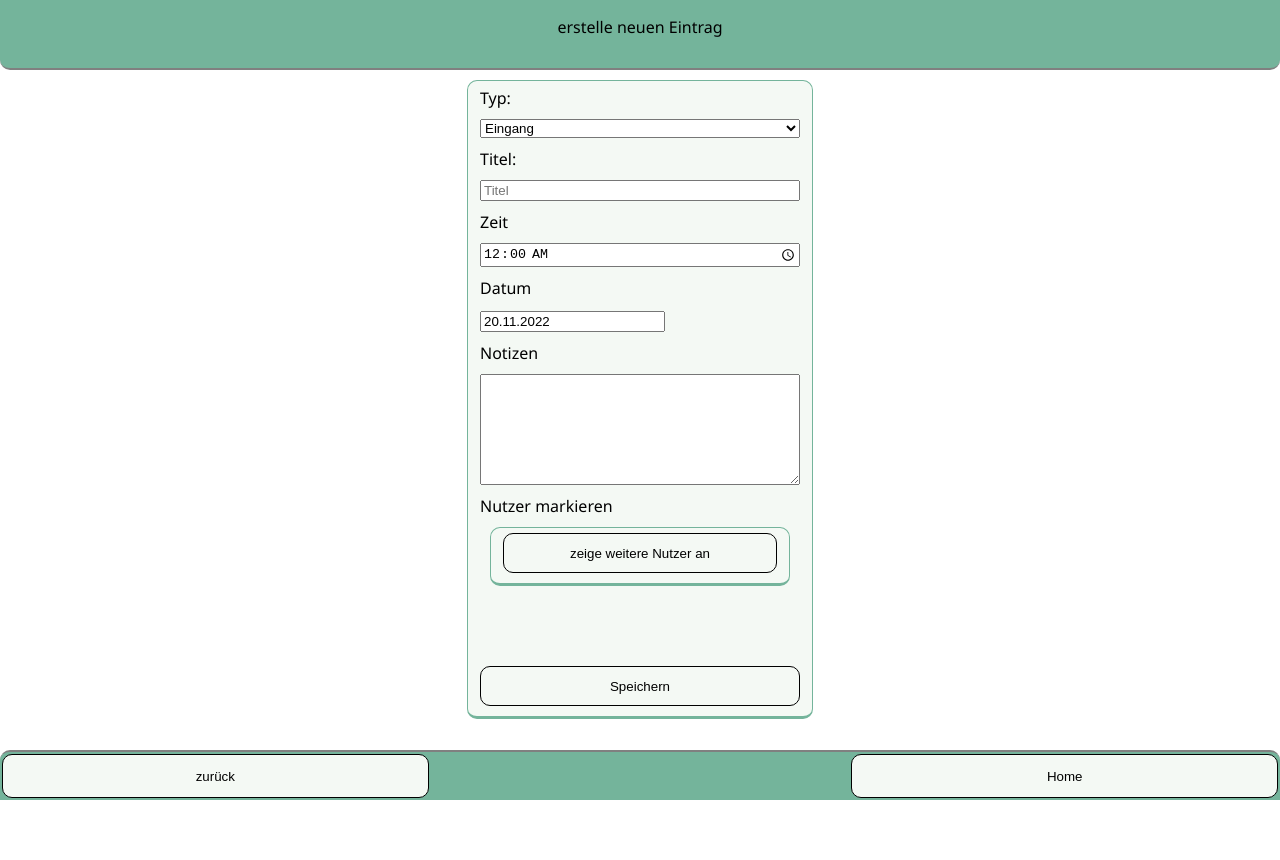
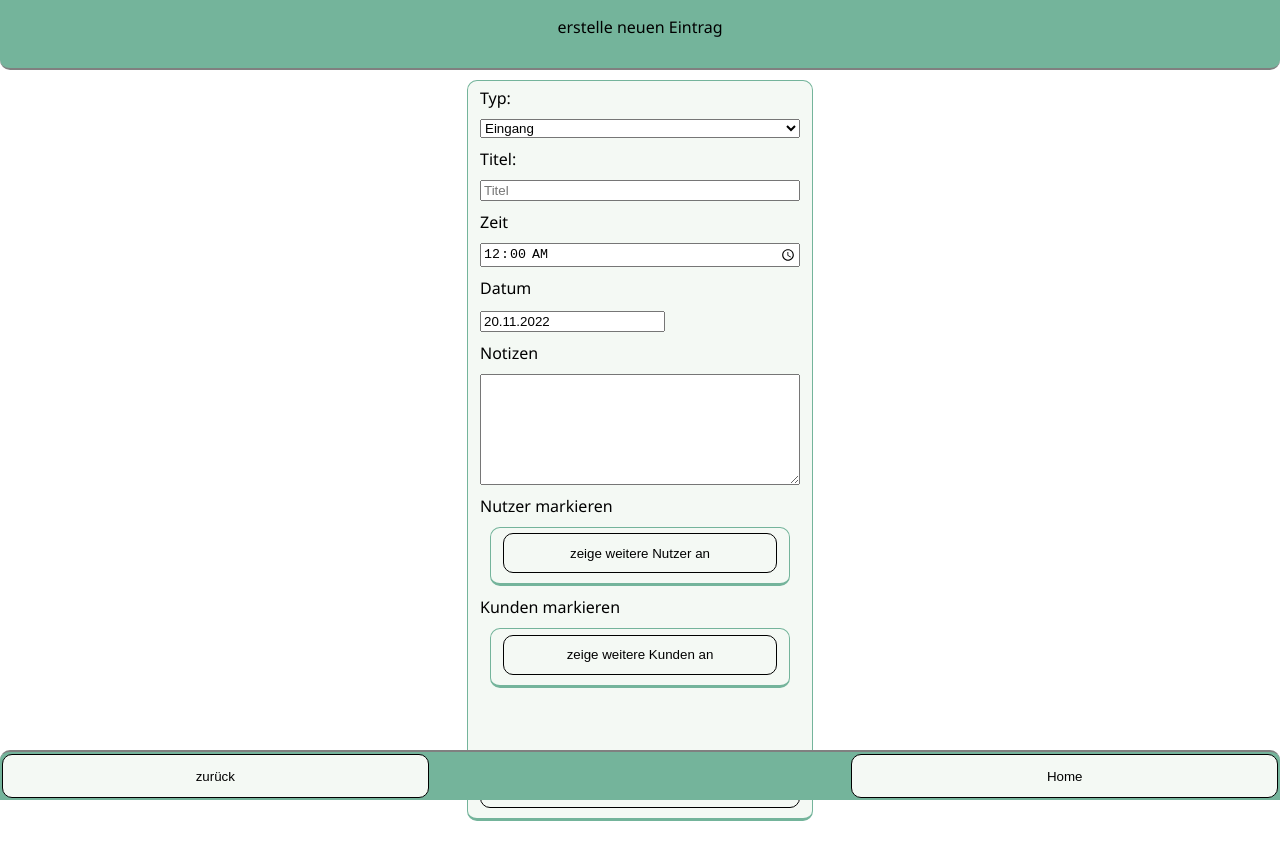
Before and after one commit to SergeBrakow/neuefische-capstone-project-Cibri, a React (Create React App) app: page /orderCreate/1 in a window 1280 px wide. Shown: the top 860 px of the page. Before the commit the page ends 800 px from the top, so only its background shows below. Built offline with nearby package versions, Linux system fonts and the light colour scheme.

Commit message:
add customer selection in create

```diff
--- a/src/components/OrderCreateForm.js
+++ b/src/components/OrderCreateForm.js
@@ -9,7 +9,7 @@ import "react-datepicker/dist/react-datepicker.css";
 import { LeftUserBtn, LinkedUserBtn, SaveBtn, Section, ShowUserLeftBtn } from "./styles/OrderFormStyles";
 
 
-export default function OrderCreateForm({userList, date, time, onHandleSubmit}){
+export default function OrderCreateForm({userList, customerList, date, time, onHandleSubmit}){
     const navigate = useNavigate();
     // for time and date setting
     const [orderType, setOrderType] = useState("Eintrag");
@@ -20,8 +20,11 @@ export default function OrderCreateForm({userList, date, time, onHandleSubmit}){
     const [leftUserList, setLeftUserList] = useState(userList); // user objects
     const [showUserLeft, setShowUserLeft ] = useState(false);
 
-    // for fixing the view
-    const [goToElementId, setGoToElementId] = useState(0);
+    // for linking customers
+    const [linkedCustomerList, setLinkedCustomerList] = useState([]);   // user objects
+    const [leftCustomerList, setLeftCustomerList] = useState(customerList); // user objects
+    const [showCustomerLeft, setShowCustomerLeft ] = useState(false);
+
 
     const orderId= nanoid();
 
@@ -36,9 +39,11 @@ export default function OrderCreateForm({userList, date, time, onHandleSubmit}){
             hour:   Number(order_time.slice(0, 2)),
             minute: Number(order_time.slice(3, 5)),
         }
-        const linkedUSerIdList =[];
-        linkedUserList.forEach((user) => linkedUSerIdList.push(user.id));
-        onHandleSubmit(orderId, orderType, order_titel, orderDateFull, note, linkedUSerIdList);
+        const linkedUserIdList = [];
+        const linkedCustomerIdList = [];
+        linkedUserList.forEach((user) => linkedUserIdList.push(user.id));
+        linkedCustomerList.forEach((customer) => linkedCustomerIdList.push(customer.id));
+        onHandleSubmit(orderId, orderType, order_titel, orderDateFull, note, linkedUserIdList, linkedCustomerIdList);
         navigate(`/home/${getDateString(orderDate)}`);
    }
 
@@ -57,7 +62,6 @@ export default function OrderCreateForm({userList, date, time, onHandleSubmit}){
         const selectedUserId = event.target.value;
         setLinkedUserList([ leftUserList.find((user) => user.id === selectedUserId), ...linkedUserList])
         setLeftUserList(leftUserList.filter((user) => user.id !== selectedUserId));
-        setGoToElementId(1);
     }
 
     function unLinkUser(event) {
@@ -65,7 +69,28 @@ export default function OrderCreateForm({userList, date, time, onHandleSubmit}){
         const selectedUserId = event.target.value;
         setLeftUserList([linkedUserList.find((user) => user.id === selectedUserId), ...leftUserList]);
         setLinkedUserList(linkedUserList.filter((user) => user.id !== selectedUserId));
-        setGoToElementId(1);
+    }
+
+    // for link / unlink Customer
+    function openCustomerLeftList(event){
+        event.preventDefault();
+        setShowCustomerLeft((previous) => !previous);
+    }
+
+    function linkCustomer(event) {
+        event.preventDefault();
+        const selectedCustomerId = event.target.value;
+        setLinkedCustomerList([ leftCustomerList.find((Customer) => Customer.id === selectedCustomerId), ...linkedCustomerList])
+        setLeftCustomerList(leftCustomerList.filter((Customer) => Customer.id !== selectedCustomerId));
+
+    }
+
+    function unLinkCustomer(event) {
+        event.preventDefault();
+        const selectedCustomerId = event.target.value;
+        setLeftCustomerList([linkedCustomerList.find((Customer) => Customer.id === selectedCustomerId), ...leftCustomerList]);
+        setLinkedCustomerList(linkedCustomerList.filter((Customer) => Customer.id !== selectedCustomerId));
+
     }
 
     return (
@@ -111,64 +136,29 @@ export default function OrderCreateForm({userList, date, time, onHandleSubmit}){
                 <fieldset>
                     {linkedUserList.map((user) =>
                         <LinkedUserBtn key={user.id} value={user.id} onClick={(e) => unLinkUser(e) }>{user.name}</LinkedUserBtn>
-                    )}
+                        )}
                     <ShowUserLeftBtn id={1} onClick={(e)=>openUserLeftList(e)}>{showUserLeft? "blende weite Nutzer aus" : "zeige weitere Nutzer an"}</ShowUserLeftBtn>
                     {showUserLeft? (
                         leftUserList.map((user) =>
-                            <LeftUserBtn key={user.id} value={user.id} onClick={(e) => linkUser(e) }>{user.name}</LeftUserBtn>)
+                        <LeftUserBtn key={user.id} value={user.id} onClick={(e) => linkUser(e) }>{user.name}</LeftUserBtn>)
                         ):""
                     }
                 </fieldset>
-                {/* <fieldset>
-                    {linkedUserList.map((user) =>
-                        <LinkedUserBtn key={user.id} value={user.id} onClick={(e) => unLinkUser(e) }>{user.name}</LinkedUserBtn>
+                <label>Kunden markieren</label>
+                <fieldset>
+                    {linkedCustomerList.map((Customer) =>
+                        <LinkedUserBtn key={Customer.id} value={Customer.id} onClick={(e) => unLinkCustomer(e) }>{Customer.customer_name}</LinkedUserBtn>
                     )}
-                    <button onClick={(e)=>openUserLeftList(e)}>{showUserLeft? "blende weite Nutzer aus" : "zeige weitere Nutzer an"}</button>
-                    {showUserLeft? (
-                        leftUserList.map((user) =>
-                            <LeftUserBtn key={user.id} value={user.id} onClick={(e) => linkUser(e) }>{user.name}</LeftUserBtn>)
+                    <ShowUserLeftBtn id={1} onClick={(e)=>openCustomerLeftList(e)}>{showCustomerLeft? "blende weite Kunden aus" : "zeige weitere Kunden an"}</ShowUserLeftBtn>
+                    {showCustomerLeft? (
+                        leftCustomerList.map((Customer) =>
+                            <LeftUserBtn key={Customer.id} value={Customer.id} onClick={(e) => linkCustomer(e) }>{Customer.customer_name}</LeftUserBtn>)
                         ):""
                     }
-                </fieldset>   */}
+                </fieldset>
                 <SaveBtn type="submit">Speichern</SaveBtn>
             </fieldset>
         </form>
     </Section>
     );
 }
-
-// const Section = styled.section`
-//     display: flex;
-//     justify-content: center;
-//     margin: auto;
-//     margin-top: 80px;
-//     margin-bottom: 60px;
-//     text-align: left;
-//     fieldset {
-//         display: flex;
-//         flex-direction: column;
-
-//         width: 300px;
-//         gap: 10px;
-//         button {
-//             height: 40px;
-//             margin-top: 70px;
-//         }
-//     }
-// `
-// const LinkedUserBtn=styled.button`
-//     background-color: white;
-//     border: none;
-//     &:hover {
-//         background-color: #cc0000;
-//         outline: none;
-//     }
-// `
-// const LeftUserBtn=styled.button`
-//     background-color: white;
-//     border: none;
-//     &:hover {
-//         background-color: #009933;
-//         outline: none;
-//     }
-// `
--- a/src/pages/OrderCreate.js
+++ b/src/pages/OrderCreate.js
@@ -20,9 +20,9 @@ export default function OrderCreate(){
       dateString = getDateString(new Date());
     }
 
-    const { user, userList, orderList, setOrderList } = useContext(UserContext);
+    const { user, userList, customerList, orderList, setOrderList } = useContext(UserContext);
 
-    function addOrder(orderId, order_type, order_name, orderDateFull, note, linkedUSerIdList){
+    function addOrder(orderId, order_type, order_name, orderDateFull, note, linkedUSerIdList, linkedCustomerIdList){
     setOrderList([
       {
         id: orderId,
@@ -32,6 +32,7 @@ export default function OrderCreate(){
         owner: user.name,
         note: note,
         linkedUser: linkedUSerIdList,
+        linkedCustomer: linkedCustomerIdList,
       },
       ...orderList,
     ]);
@@ -44,6 +45,7 @@ export default function OrderCreate(){
             </StyledHead>
             <CreateOrderForm
                 userList={userList}
+                customerList={customerList}
                 date={getDateFromString(dateString)}
                 time={createAtTime}
                 onHandleSubmit={addOrder}/>
```
